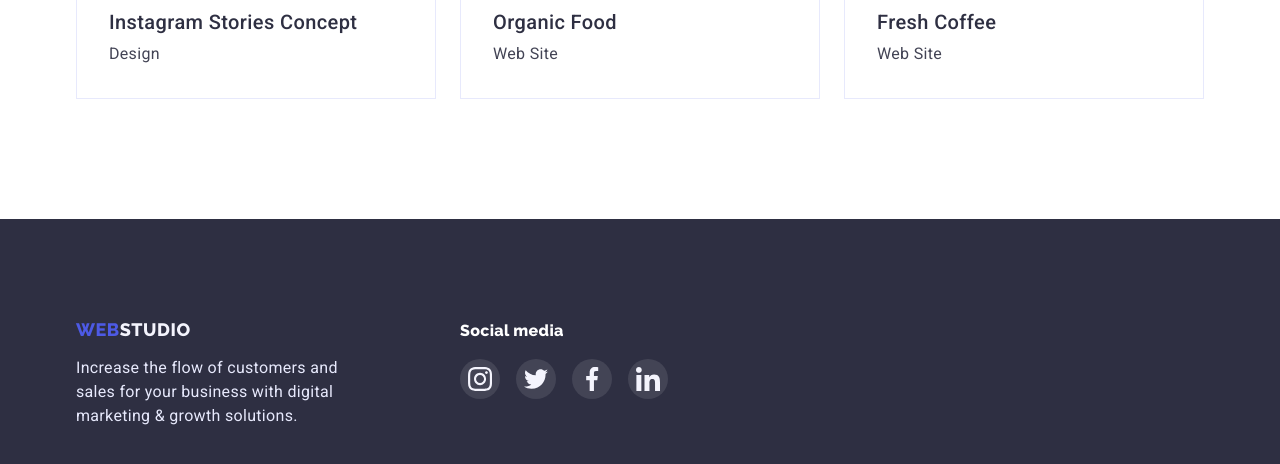
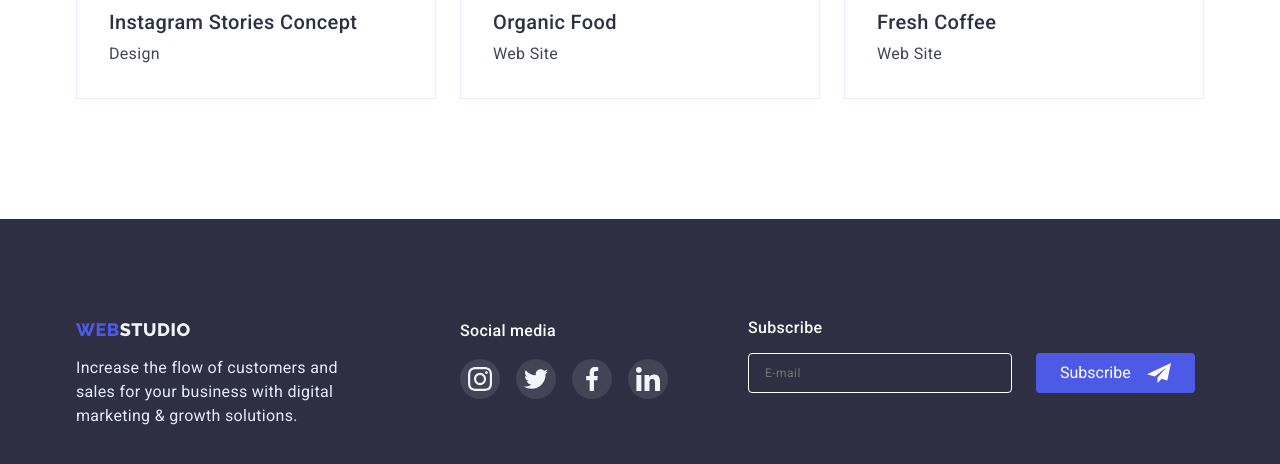
Before and after one commit to OleksandrSHAR/goit-markup-hw-06, a plain HTML site: page portfolio.html in a window 1280 px wide. Shown: the part 1552-2016 px from the top of the page. Drawn offline with nearby package versions, Linux system fonts and the light colour scheme.

Commit message:
goit-markup-hw-06

```diff
--- a/css/styles.css
+++ b/css/styles.css
@@ -311,7 +311,9 @@ body {
   align-items: center;
   justify-content: center;
   fill: transparent;
+  transition: var(--time-transform);
 }
+
 .checbox-stale:checked + .privacy-text span {
   background-color: var(--logo-text-color);
   border: none;
@@ -323,6 +325,7 @@ body {
   margin-bottom: 24px;
 }
 .button-form {
+  transition: var(--time-transform);
   gap: 10px;
 
   display: block;
@@ -555,6 +558,7 @@ body {
 
   fill: var(--color-ocean);
 }
+
 .customers-svg {
   width: 104px;
   height: 56px;
@@ -571,7 +575,6 @@ body {
 .footer-section {
   display: flex;
   margin-left: auto;
-  gap: 120px;
 }
 .logo-footer {
   color: var(--logo-text-color);
@@ -596,7 +599,12 @@ body {
   width: 264px;
   height: 72px;
 }
+.media {
+  margin-left: 120px;
+  margin-right: 80px;
+}
 .media-titel {
+  font-family: Roboto, sans-serif;
   font-style: normal;
   font-weight: 500;
   font-size: 16px;
@@ -628,6 +636,79 @@ body {
 }
 
 .contacts-footer-item {
+  width: 24px;
+  height: 24px;
+}
+.footer-form {
+  width: 100%;
+  height: 100%;
+}
+.wrap-mail {
+  margin-top: 16px;
+  display: flex;
+}
+.footer-mail-user {
+  width: 264px;
+  height: 40px;
+  border: 1px solid #ffffff;
+
+  border-radius: 4px;
+  font-family: Roboto, sans-serif;
+  font-style: normal;
+  font-weight: 400;
+  font-size: 12px;
+  line-height: 2%;
+  padding-left: 16px;
+  background-color: transparent;
+  color: #ffffff;
+
+  display: flex;
+  align-items: center;
+  letter-spacing: 0.04em;
+}
+
+.buttop-mail {
+  padding: 8px 24px;
+  display: flex;
+  margin-left: 24px;
+  max-height: 40px;
+
+  justify-content: center;
+  align-items: center;
+  gap: 16px;
+
+  border: none;
+  border-radius: 4px;
+  color: var(--body-color);
+  background-color: var(--logo-text-color);
+  transition: var(--time-transform);
+}
+
+.buttop-mail:is(:hover, :focus) {
+  background-color: var(--color-ocean);
+}
+
+.footer-mail-text {
+  margin-bottom: 16px;
+  font-style: normal;
+  font-weight: 500;
+  font-size: 16px;
+  line-height: 1.5%;
+
+  letter-spacing: 0.02em;
+  color: var(--body-color);
+}
+.wrap-form {
+  display: flex;
+
+  width: 453px;
+  height: 80px;
+
+  font-family: Roboto, sans-serif;
+  font-style: normal;
+  font-weight: 500;
+}
+.svg-foot {
   width: 24px;
   height: 24px;
 }
--- a/portfolio.html
+++ b/portfolio.html
@@ -343,6 +343,32 @@
             </li>
           </ul>
         </div>
+        <div class="wrap-form">
+          <form class="footer-form">
+            <label
+              ><span class="footer-mail-text">Subscribe</span>
+              <div class="wrap-mail">
+                <input
+                  type="email"
+                  name="footer-nail"
+                  class="footer-mail-user"
+                  placeholder="E-mail"
+                  required
+                />
+                <button class="buttop-mail pointer">
+                  Subscribe
+                  <svg class="svg-foot">
+                    <use
+                      href="./images/symbol-defs.svg#icon-Frame0"
+                      width="24"
+                      height="24"
+                    ></use>
+                  </svg>
+                </button>
+              </div>
+            </label>
+          </form>
+        </div>
       </div>
     </footer>
   </body>
```
Also changed, not shown: index.html (+23 -2 lines).
